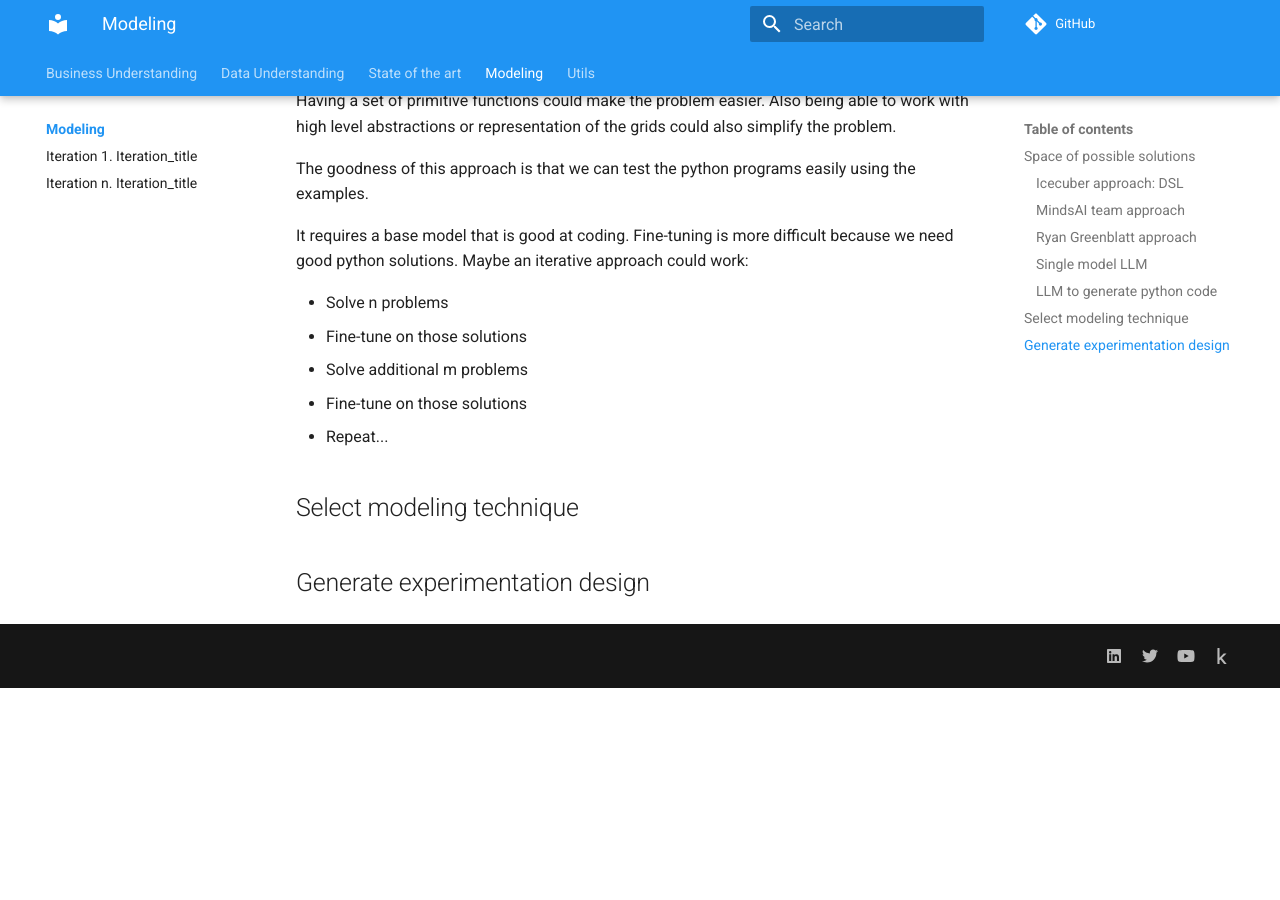
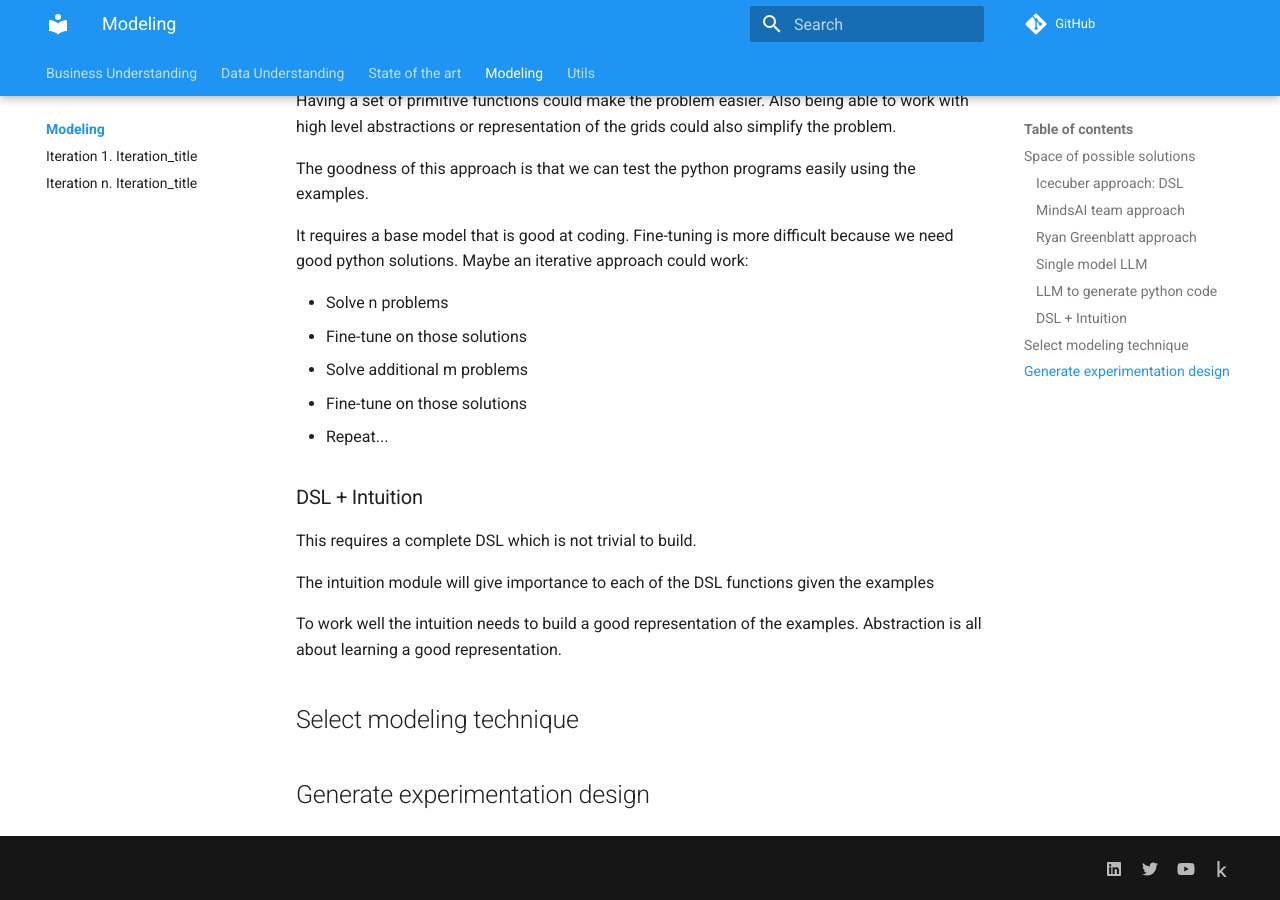
Before and after one commit to zhengjunyao-work/arc24, an MkDocs documentation site: the page built from docs/modeling/README.md, in a window 1280 px wide and 900 px high, scrolled down 2826 px. Built offline with MkDocs 1.6.1 and Material for MkDocs 9.7.7, drawn with Linux system fonts in a browser that asks for light colours; comment, search, counter and statistics services are not loaded; before the commit the page ends 3514 px from its top, so only the background shows below that.

Commit message:
explored the space of solutions

```diff
--- a/docs/modeling/README.md
+++ b/docs/modeling/README.md
@@ -110,6 +110,13 @@ python solutions. Maybe an iterative approach could work:
 - Fine-tune on those solutions
 - Repeat...
 
+### DSL + Intuition
+
+This requires a complete DSL which is not trivial to build.
+
+The intuition module will give importance to each of the DSL functions given the examples
+
+To work well the intuition needs to build a good representation of the examples. Abstraction is all about learning a good representation.
 
 ## Select modeling technique
 
```
